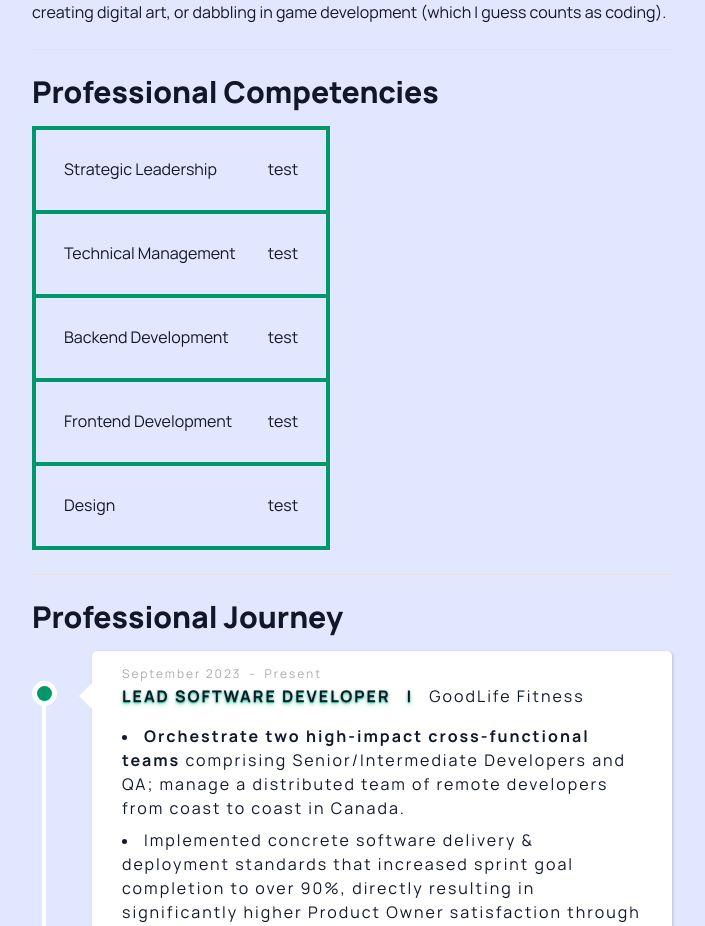
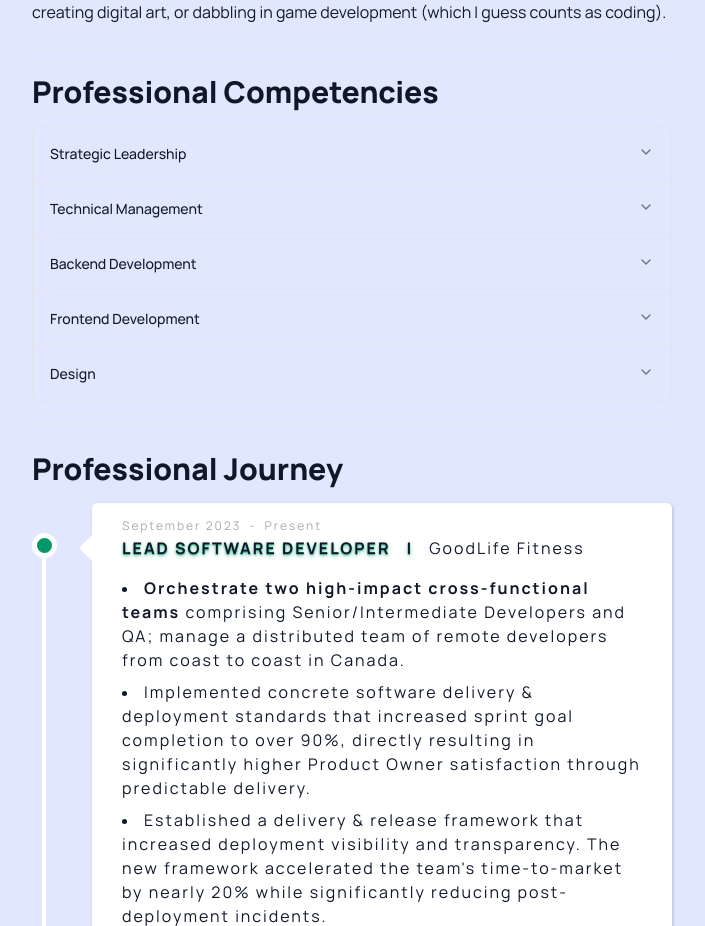
Before and after one commit to ccioanca/Blueprints, a React (Vite) app: page / in a window 1280 px wide. Shown: the part 1307-2233 px from the top of the page, without its empty margins (288-993 px from the left). Built offline with nearby package versions, Linux system fonts and the light colour scheme.

Commit message:
Added Contact

```diff
--- a/src/App.tsx
+++ b/src/App.tsx
@@ -1,6 +1,7 @@
 import Header from "./components/Header";
 import Hero from "./components/Hero";
 import About from "./components/About";
+import Contact from "./components/Contact";
 
 
 function App() {
@@ -11,9 +12,9 @@ function App() {
       <main>
         <Hero />
         <About />
-        {/*<Skills />
-        <Projects />
-        <Contact /> */}
+        {/* <Skills />
+        <Projects /> */}
+        <Contact />
       </main>
     </div>
   );
--- a/src/components/ui/competencies.tsx
+++ b/src/components/ui/competencies.tsx
@@ -1,30 +1,83 @@
+import {
+  Accordion,
+  AccordionContent,
+  AccordionItem,
+  AccordionTrigger,
+} from "@/components/ui/accordion"
+
+const items = [
+  {
+    value: "item-1",
+    trigger: "Strategic Leadership",
+    content: [
+      <span>test</span>
+    ],
+  },
+  {
+    value: "item-2",
+    trigger: "Technical Management",
+    content:[
+      <span>test</span>
+    ],
+  },
+  {
+    value: "item-3",
+    trigger: "Backend Development",
+    content: [
+      <span>test</span>
+    ],
+  },
+  {
+    value: "item-4",
+    trigger: "Frontend Development",
+    content: [
+      <span>test</span>
+    ],
+  },
+  {
+    value: "item-5",
+    trigger: "Design",
+    content: [
+      <span>test</span>
+    ],
+  },
+]
+
 
 const Competencies = () => {
     return (
-        <table>
-          <tbody>
-            <tr>
-              <td>Strategic Leadership</td>
-              <td>test</td>
-            </tr>
-            <tr>
-              <td>Technical Management</td>
-              <td>test</td>
-            </tr>
-            <tr>
-              <td>Backend Development</td>
-              <td>test</td>
-            </tr>
-            <tr>
-              <td>Frontend Development</td>
-              <td>test</td>
-            </tr>
-            <tr>
-              <td>Design</td>
-              <td>test</td>
-            </tr>
-          </tbody>
-        </table>
+        // <table>
+        //   <tbody>
+        //     <tr>
+        //       <td>Strategic Leadership</td>
+        //       <td>test</td>
+        //     </tr>
+        //     <tr>
+        //       <td>Technical Management</td>
+        //       <td>test</td>
+        //     </tr>
+        //     <tr>
+        //       <td>Backend Development</td>
+        //       <td>test</td>
+        //     </tr>
+        //     <tr>
+        //       <td>Frontend Development</td>
+        //       <td>test</td>
+        //     </tr>
+        //     <tr>
+        //       <td>Design</td>
+        //       <td>test</td>
+        //     </tr>
+        //   </tbody>
+        // </table>
+      <Accordion type="single" collapsible={true} className="rounded-lg border">
+        {items.map((item) => (
+          <AccordionItem key={item.value} value={item.value} className="border-b px-4 last:border-b-0">
+            <AccordionTrigger className="cursor-pointer">{item.trigger}</AccordionTrigger>
+            <AccordionContent>{item.content}</AccordionContent>
+          </AccordionItem>
+        ))}
+      </Accordion>
     )
 }
 
```
